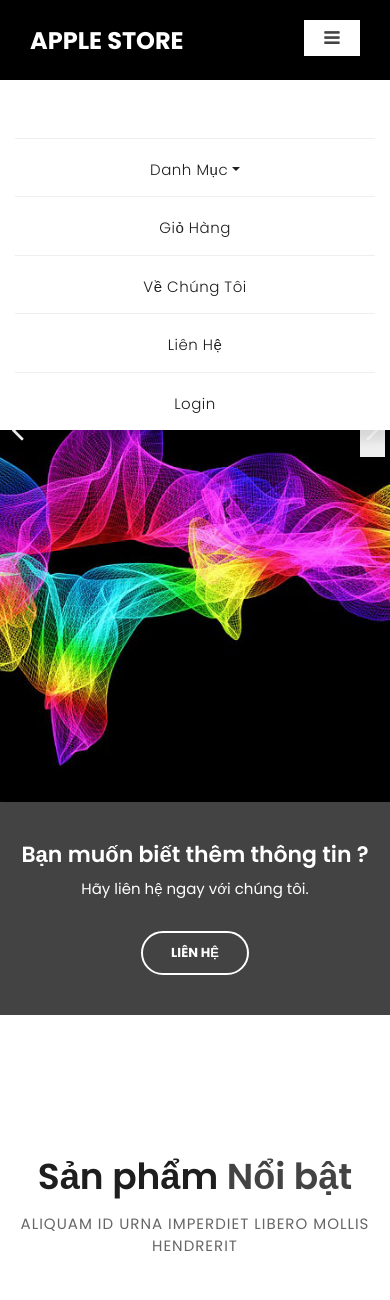
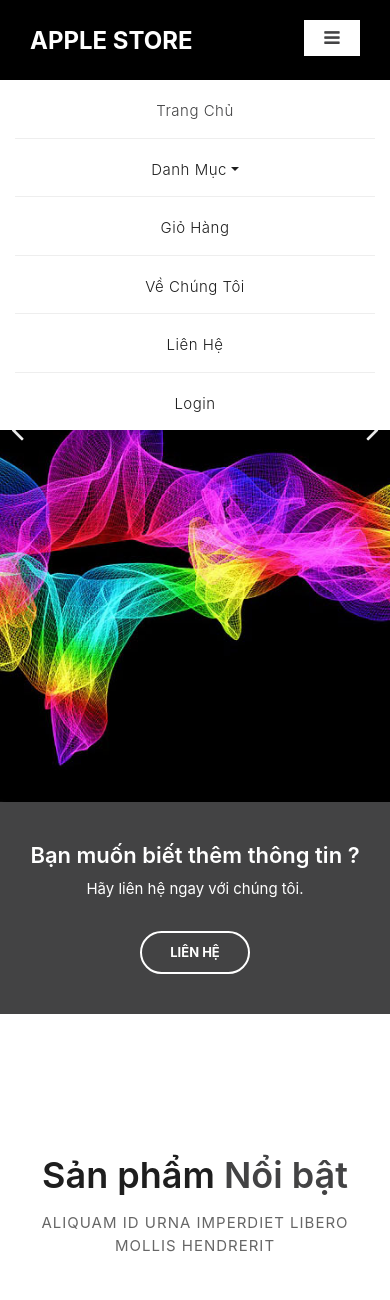
Before and after one commit to thuocle/apple-store, a PHP site: page /mobile-shop/index.php in a window 390 px wide, after a click that opens the changed part. Shown: the top 1300 px of the page. Run offline with PHP 8.4, Linux system fonts and the light colour scheme; data comes from the database, SQL or seed files in the repository; grey boxes labelled with a size stand in for pictures from a placeholder-image service; some libraries are stand-ins or nearby versions.

Commit message:
update style.css v4

```diff
--- a/assets/css/style.css
+++ b/assets/css/style.css
@@ -1,5 +1,5 @@
 body {
-  font-family: 'Poppins', sans-serif;
+	font-family: -apple-system, BlinkMacSystemFont, sans-serif;
   overflow-x: hidden;
   text-rendering: optimizeLegibility;
   -webkit-font-smoothing: antialiased;
@@ -257,7 +257,7 @@
 .background-header .navbar-nav .nav-link.active,
 .background-header .navbar-nav .nav-link.show,
 .background-header .navbar-nav .show>.nav-link {
-	color: rgb(67,67,68)9!important;
+	/* color: #FFF!important; */
 }
 .navbar .navbar-brand {
 	float: 	left;
@@ -301,8 +301,8 @@
 .navbar .navbar-nav .nav-link.active,
 .navbar .navbar-nav .nav-link.show,
 .navbar .navbar-nav .show>.nav-link {
-	color: rgb(67,67,68);
-	border-bottom: 3px solid rgb(67,67,68);
+	color: #FFF;
+	border-bottom: 3px solid #FFF;
 }
 .navbar .navbar-toggler-icon {
 	background-image: none;
@@ -408,7 +408,7 @@
   top:50%;
   right:30px;
   border:0 none;
-  /* background-color: transparent; */
+  background-color: transparent;
   text-align:center;
   font-size: 36px;
   font-family: 'FontAwesome';
@@ -1397,7 +1397,7 @@
 	.navbar .navbar-nav .nav-link.active,
 	.navbar .navbar-nav .nav-link.show,
 	.navbar .navbar-nav .show>.nav-link {
-		color: #fff !important;;
+		color:  rgb(67,67,68)!important;
 		border-bottom: none!important;
 	}
 }
```
